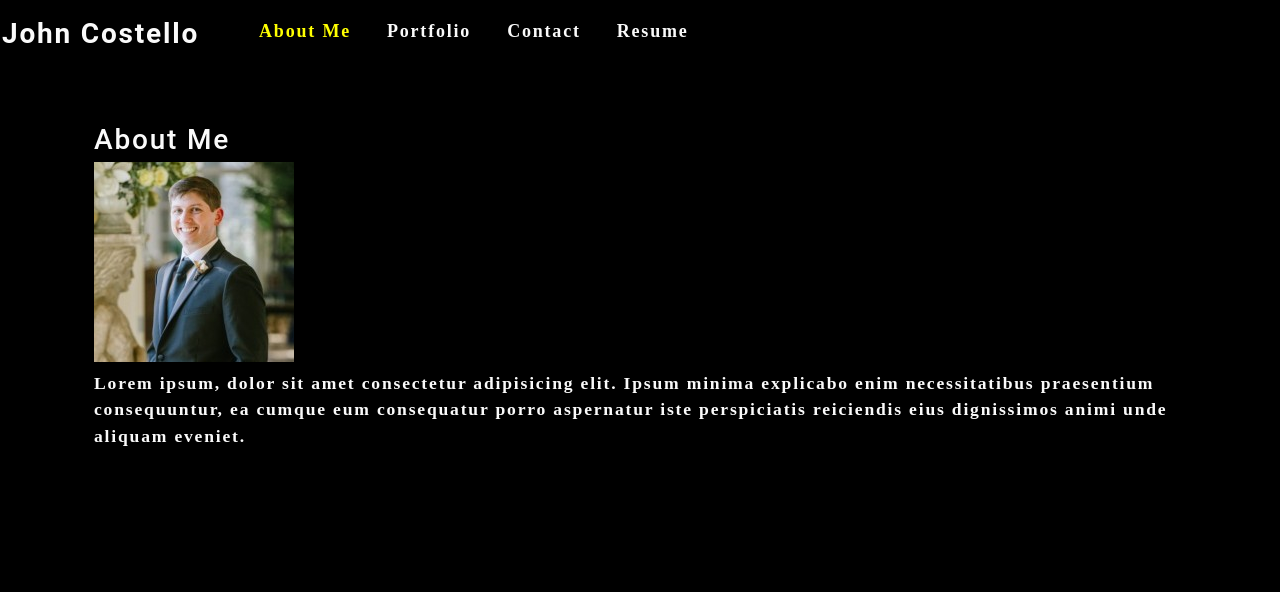
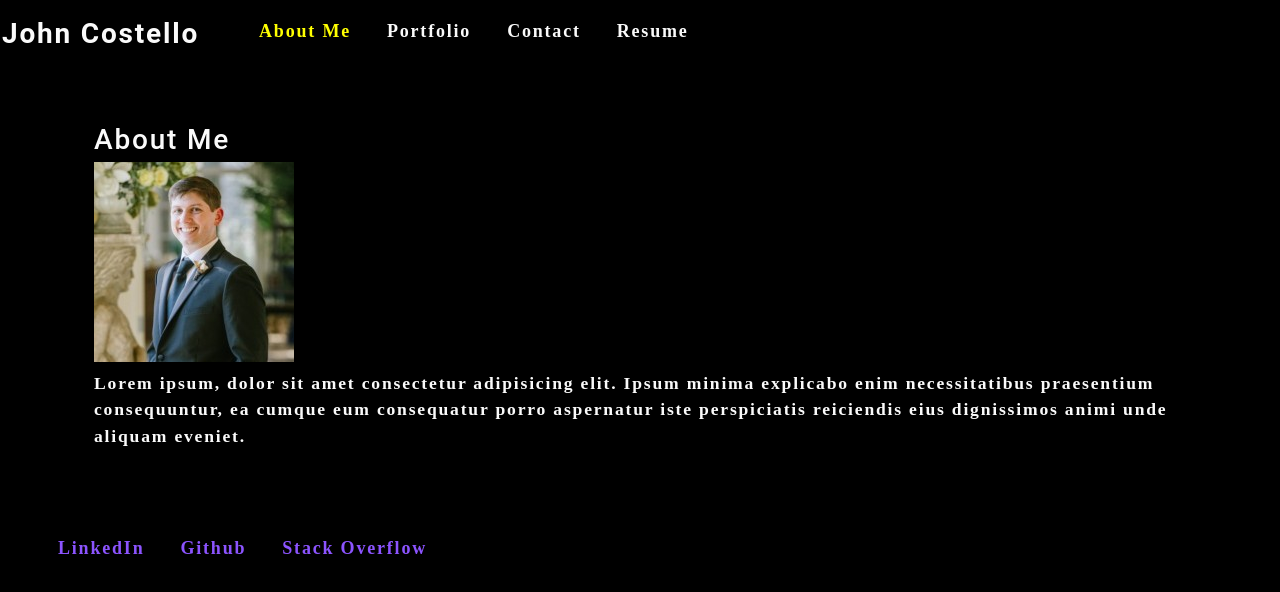
Before and after one commit to jciii91/professional-portfolio-react, a React (Create React App) app: page / in a window 1280 px wide. Shown: the top 592 px of the page. Built offline with nearby package versions, Linux system fonts and the light colour scheme.

Commit message:
footer component added and functioning

```diff
--- a/src/App.js
+++ b/src/App.js
@@ -1,6 +1,7 @@
 import React, { useState } from 'react';
 import About from './components/About';
 import ContactForm from './components/Contact';
+import Footer from './components/Footer';
 import Header from './components/Header';
 import Portfolio from './components/Portfolio';
 import Resume from './components/Resume';
@@ -20,6 +21,7 @@ function App() {
         {sectionSelected === 'contact' && (<ContactForm></ContactForm>)}
         {sectionSelected === 'resume' && (<Resume></Resume>)}
       </main>
+      <Footer></Footer>
     </div>
   );
 }
--- /dev/null
+++ b/src/components/Footer/index.js
@@ -0,0 +1,23 @@
+import React from 'react';
+
+function Footer() {
+    return (
+        <section>
+            <nav>
+                <ul className="flex-row">
+                    <li className="mx-2">
+                        <a href="https://www.linkedin.com/in/john-costello-iii-0360a486/" target="_blank" rel="noreferrer">LinkedIn</a>
+                    </li>
+                    <li className="mx-2">
+                        <a href="https://github.com/jciii91" target="_blank" rel="noreferrer">Github</a>
+                    </li>
+                    <li className="mx-2">
+                        <a href="https://stackoverflow.com/users/14711443/john" target="_blank" rel="noreferrer">Stack Overflow</a>
+                    </li>
+                </ul>
+            </nav>
+        </section>
+    );
+}
+
+export default Footer;
```
